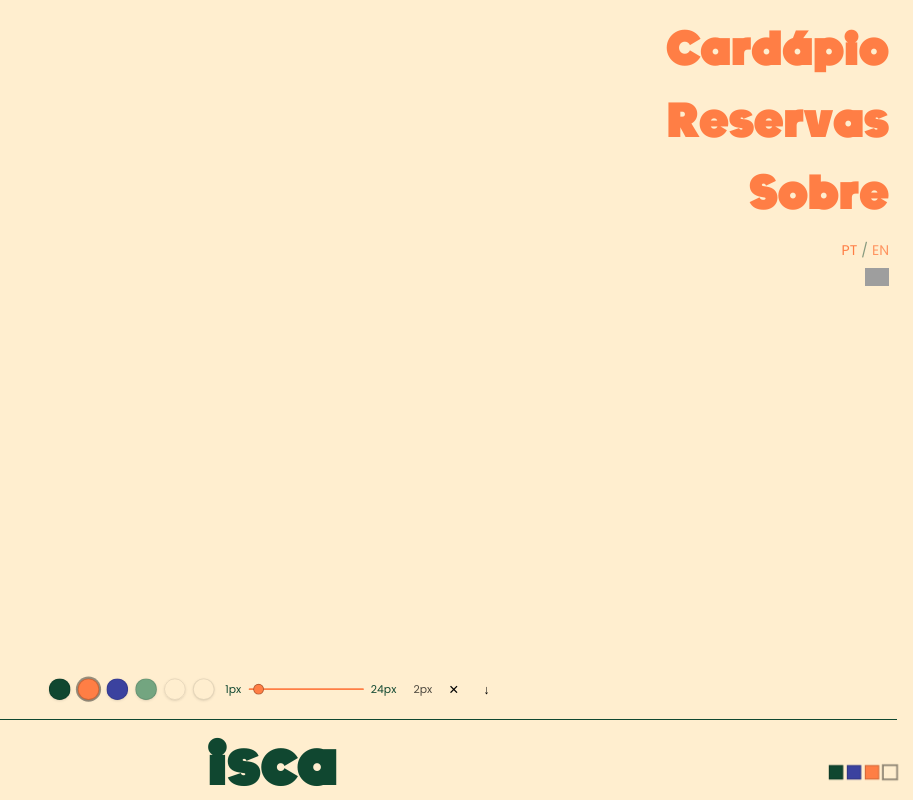
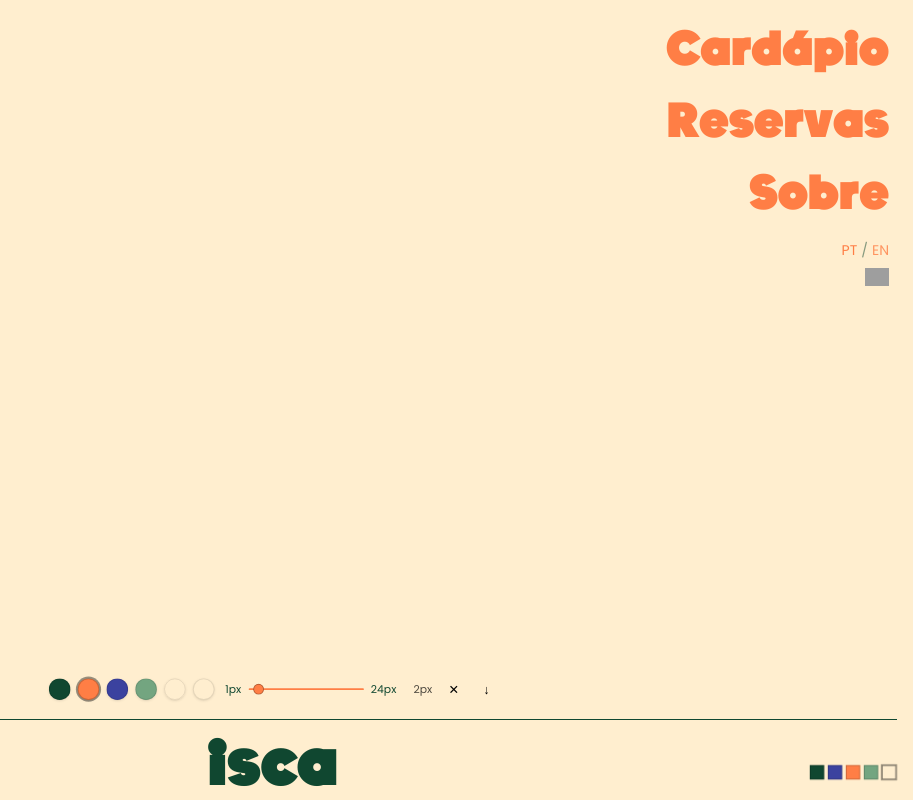
Before and after one commit to guerrinharj/isca, a Next.js app: page /pt in a window 1280 px wide. Shown: the whole page, without its empty margins (367-1280 px from the left). Built offline with nearby package versions, Linux system fonts and the light colour scheme; no server answers; grey boxes are pictures that could not be loaded.

Commit message:
verdeclaro theme

```diff
--- a/app/globals.css
+++ b/app/globals.css
@@ -77,6 +77,17 @@
     --accent: var(--color-isca-verde);
     --cirrus: var(--color-isca-creme);
     --border: var(--color-isca-verde);
+    --bigmark: var(--color-isca-azul);
+    --footer-bg: var(--bg);
+    --nav-bg: var(--bg);
+}
+
+[data-theme="verdeclaro"] {
+    --bg: var(--color-isca-verde-claro);
+    --fg: var(--color-isca-azul);
+    --accent: var(--color-isca-azul); /* links follow text here */
+    --cirrus: var(--color-isca-creme);
+    --border: var(--color-isca-azul);
     --bigmark: var(--color-isca-azul);
     --footer-bg: var(--bg);
     --nav-bg: var(--bg);
--- a/components/ThemeSwitcher.tsx
+++ b/components/ThemeSwitcher.tsx
@@ -2,14 +2,15 @@
 
 import { useEffect, useState } from 'react'
 
-type ThemeKey = 'creme' | 'verde' | 'azul' | 'laranja'
+type ThemeKey = 'creme' | 'verde' | 'azul' | 'laranja' | 'verdeclaro'
 const STORAGE_KEY = 'isca:theme'
 
 const THEMES: Record<ThemeKey, { label: string; bg: string }> = {
-    creme:   { label: 'Creme',   bg: '#ffeecf' },
-    verde:   { label: 'Verde',   bg: '#104730' },
-    azul:    { label: 'Azul',    bg: '#3b429f' },
-    laranja: { label: 'Laranja', bg: '#ff7e45' },
+    creme:      { label: 'Creme',       bg: '#ffeecf' },
+    verde:      { label: 'Verde',       bg: '#104730' },
+    azul:       { label: 'Azul',        bg: '#3b429f' },
+    laranja:    { label: 'Laranja',     bg: '#ff7e45' },
+    verdeclaro: { label: 'Verde-claro', bg: '#73a580' }, // new
 }
 
 export default function ThemeSwitcher() {
@@ -23,10 +24,9 @@ export default function ThemeSwitcher() {
         let initial: ThemeKey = 'creme'
 
         if (savedRaw === 'default') {
-            // migrate old "default" key to "creme"
             try { localStorage.setItem(STORAGE_KEY, 'creme') } catch {}
             initial = 'creme'
-        } else if (savedRaw && ['creme', 'verde', 'azul', 'laranja'].includes(savedRaw)) {
+        } else if (savedRaw && ['creme', 'verde', 'azul', 'laranja', 'verdeclaro'].includes(savedRaw)) {
             initial = savedRaw as ThemeKey
         }
 
@@ -42,7 +42,7 @@ export default function ThemeSwitcher() {
 
     return (
         <div className="inline-flex items-center gap-1" aria-label="Selecionar tema de cores">
-            {(['verde', 'azul', 'laranja', 'creme'] as ThemeKey[]).map((key) => {
+            {(['verde', 'azul', 'laranja', 'verdeclaro', 'creme'] as ThemeKey[]).map((key) => {
                 const active = theme === key
                 const { label, bg } = THEMES[key]
                 return (
```
